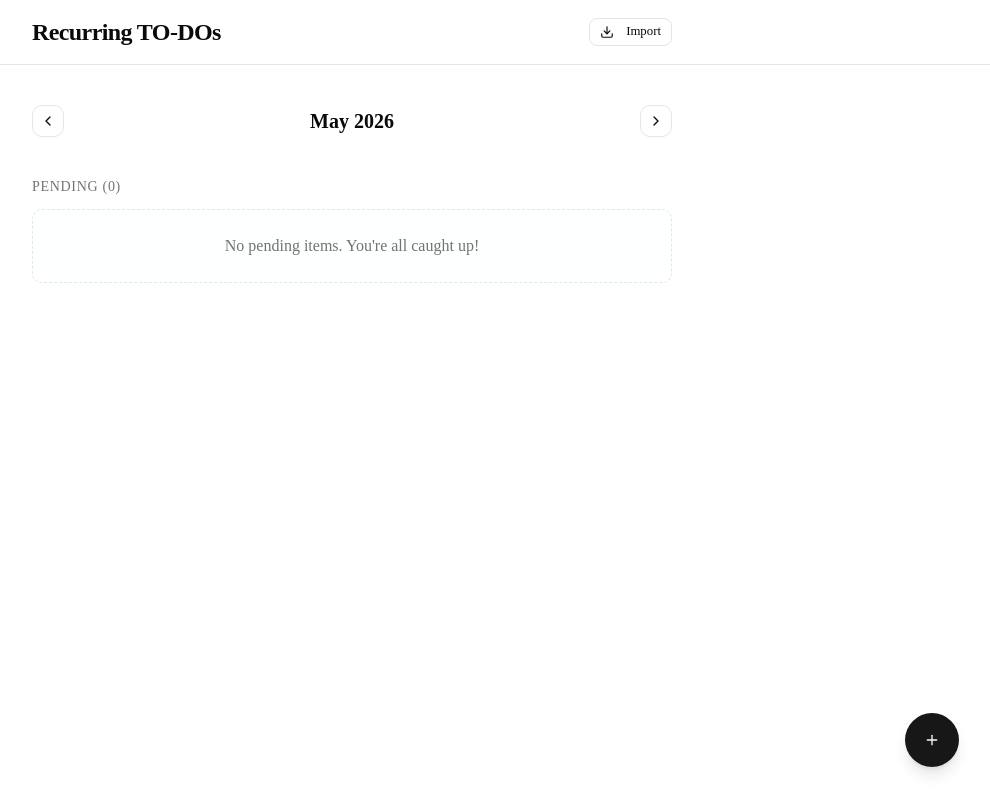
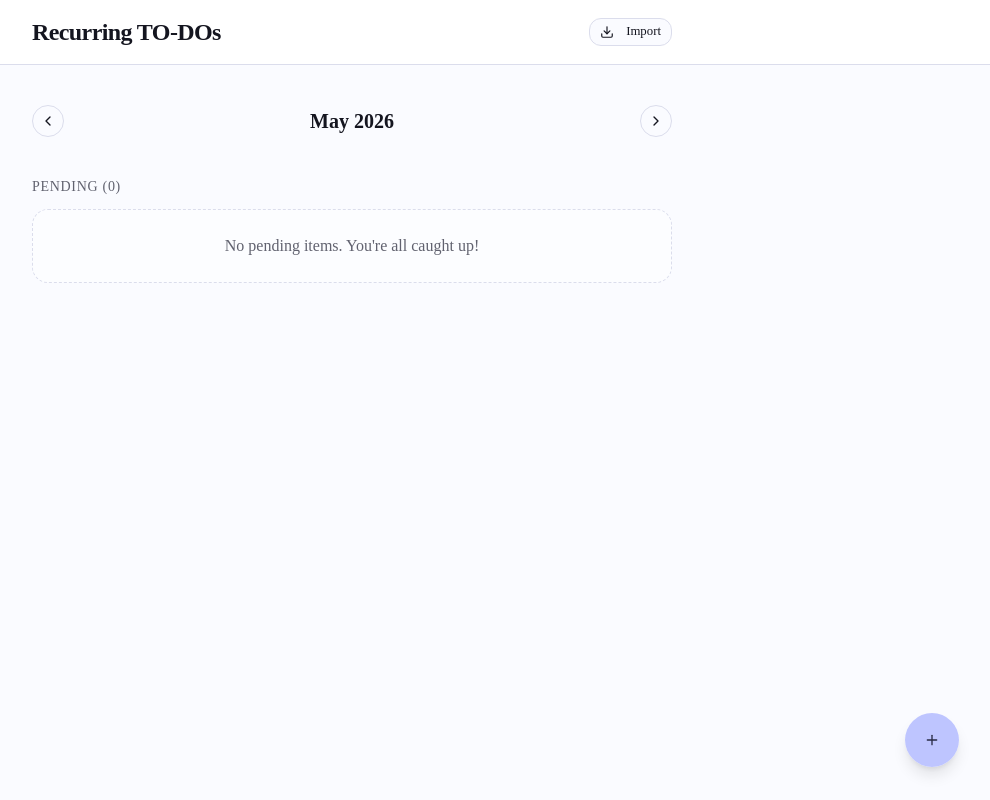
Before and after one commit to arypbatista/recurring-todo, a Next.js app: page / in a window 1280 px wide. Shown: the whole page, without its empty margins (288-1278 px from the left). Built offline with nearby package versions, Linux system fonts and the light colour scheme.

Commit message:
style: update shadcn theme to playful pastel palette

```diff
--- a/app/globals.css
+++ b/app/globals.css
@@ -49,72 +49,72 @@
 }
 
 :root {
-  --background: oklch(1 0 0);
-  --foreground: oklch(0.145 0 0);
+  --background: oklch(0.99 0.01 280);
+  --foreground: oklch(0.2 0.02 280);
   --card: oklch(1 0 0);
-  --card-foreground: oklch(0.145 0 0);
+  --card-foreground: oklch(0.2 0.02 280);
   --popover: oklch(1 0 0);
-  --popover-foreground: oklch(0.145 0 0);
-  --primary: oklch(0.205 0 0);
-  --primary-foreground: oklch(0.985 0 0);
-  --secondary: oklch(0.97 0 0);
-  --secondary-foreground: oklch(0.205 0 0);
-  --muted: oklch(0.97 0 0);
-  --muted-foreground: oklch(0.556 0 0);
-  --accent: oklch(0.97 0 0);
-  --accent-foreground: oklch(0.205 0 0);
-  --destructive: oklch(0.577 0.245 27.325);
-  --border: oklch(0.922 0 0);
-  --input: oklch(0.922 0 0);
-  --ring: oklch(0.708 0 0);
-  --chart-1: oklch(0.87 0 0);
-  --chart-2: oklch(0.556 0 0);
-  --chart-3: oklch(0.439 0 0);
-  --chart-4: oklch(0.371 0 0);
-  --chart-5: oklch(0.269 0 0);
-  --radius: 0.625rem;
-  --sidebar: oklch(0.985 0 0);
-  --sidebar-foreground: oklch(0.145 0 0);
-  --sidebar-primary: oklch(0.205 0 0);
-  --sidebar-primary-foreground: oklch(0.985 0 0);
-  --sidebar-accent: oklch(0.97 0 0);
-  --sidebar-accent-foreground: oklch(0.205 0 0);
-  --sidebar-border: oklch(0.922 0 0);
-  --sidebar-ring: oklch(0.708 0 0);
+  --popover-foreground: oklch(0.2 0.02 280);
+  --primary: oklch(0.85 0.12 280);
+  --primary-foreground: oklch(0.3 0.05 280);
+  --secondary: oklch(0.92 0.1 90);
+  --secondary-foreground: oklch(0.3 0.05 90);
+  --muted: oklch(0.95 0.02 280);
+  --muted-foreground: oklch(0.5 0.02 280);
+  --accent: oklch(0.88 0.12 340);
+  --accent-foreground: oklch(0.3 0.05 340);
+  --destructive: oklch(0.85 0.15 20);
+  --border: oklch(0.9 0.02 280);
+  --input: oklch(0.9 0.02 280);
+  --ring: oklch(0.85 0.12 280);
+  --chart-1: oklch(0.85 0.12 280);
+  --chart-2: oklch(0.92 0.1 90);
+  --chart-3: oklch(0.88 0.12 340);
+  --chart-4: oklch(0.85 0.15 20);
+  --chart-5: oklch(0.85 0.1 180);
+  --radius: 1rem;
+  --sidebar: oklch(0.98 0.01 280);
+  --sidebar-foreground: oklch(0.2 0.02 280);
+  --sidebar-primary: oklch(0.85 0.12 280);
+  --sidebar-primary-foreground: oklch(0.3 0.05 280);
+  --sidebar-accent: oklch(0.92 0.1 90);
+  --sidebar-accent-foreground: oklch(0.3 0.05 90);
+  --sidebar-border: oklch(0.9 0.02 280);
+  --sidebar-ring: oklch(0.85 0.12 280);
 }
 
 .dark {
-  --background: oklch(0.145 0 0);
-  --foreground: oklch(0.985 0 0);
-  --card: oklch(0.205 0 0);
-  --card-foreground: oklch(0.985 0 0);
-  --popover: oklch(0.205 0 0);
-  --popover-foreground: oklch(0.985 0 0);
-  --primary: oklch(0.922 0 0);
-  --primary-foreground: oklch(0.205 0 0);
-  --secondary: oklch(0.269 0 0);
-  --secondary-foreground: oklch(0.985 0 0);
-  --muted: oklch(0.269 0 0);
-  --muted-foreground: oklch(0.708 0 0);
-  --accent: oklch(0.269 0 0);
-  --accent-foreground: oklch(0.985 0 0);
-  --destructive: oklch(0.704 0.191 22.216);
-  --border: oklch(1 0 0 / 10%);
-  --input: oklch(1 0 0 / 15%);
-  --ring: oklch(0.556 0 0);
-  --chart-1: oklch(0.87 0 0);
-  --chart-2: oklch(0.556 0 0);
-  --chart-3: oklch(0.439 0 0);
-  --chart-4: oklch(0.371 0 0);
-  --chart-5: oklch(0.269 0 0);
-  --sidebar: oklch(0.205 0 0);
-  --sidebar-foreground: oklch(0.985 0 0);
-  --sidebar-primary: oklch(0.488 0.243 264.376);
-  --sidebar-primary-foreground: oklch(0.985 0 0);
-  --sidebar-accent: oklch(0.269 0 0);
-  --sidebar-accent-foreground: oklch(0.985 0 0);
-  --sidebar-border: oklch(1 0 0 / 10%);
-  --sidebar-ring: oklch(0.556 0 0);
+  --background: oklch(0.2 0.02 280);
+  --foreground: oklch(0.95 0.01 280);
+  --card: oklch(0.25 0.02 280);
+  --card-foreground: oklch(0.95 0.01 280);
+  --popover: oklch(0.25 0.02 280);
+  --popover-foreground: oklch(0.95 0.01 280);
+  --primary: oklch(0.75 0.1 280);
+  --primary-foreground: oklch(0.2 0.05 280);
+  --secondary: oklch(0.8 0.1 90);
+  --secondary-foreground: oklch(0.2 0.05 90);
+  --muted: oklch(0.3 0.02 280);
+  --muted-foreground: oklch(0.7 0.02 280);
+  --accent: oklch(0.78 0.1 340);
+  --accent-foreground: oklch(0.2 0.05 340);
+  --destructive: oklch(0.75 0.15 20);
+  --border: oklch(0.3 0.02 280);
+  --input: oklch(0.3 0.02 280);
+  --ring: oklch(0.75 0.1 280);
+  --chart-1: oklch(0.75 0.1 280);
+  --chart-2: oklch(0.8 0.1 90);
+  --chart-3: oklch(0.78 0.1 340);
+  --chart-4: oklch(0.75 0.15 20);
+  --chart-5: oklch(0.75 0.1 180);
+  --sidebar: oklch(0.22 0.02 280);
+  --sidebar-foreground: oklch(0.95 0.01 280);
+  --sidebar-primary: oklch(0.75 0.1 280);
+  --sidebar-primary-foreground: oklch(0.2 0.05 280);
+  --sidebar-accent: oklch(0.3 0.02 280);
+  --sidebar-accent-foreground: oklch(0.95 0.01 280);
+  --sidebar-border: oklch(0.3 0.02 280);
+  --sidebar-ring: oklch(0.75 0.1 280);
 }
 
 @layer base {
```
